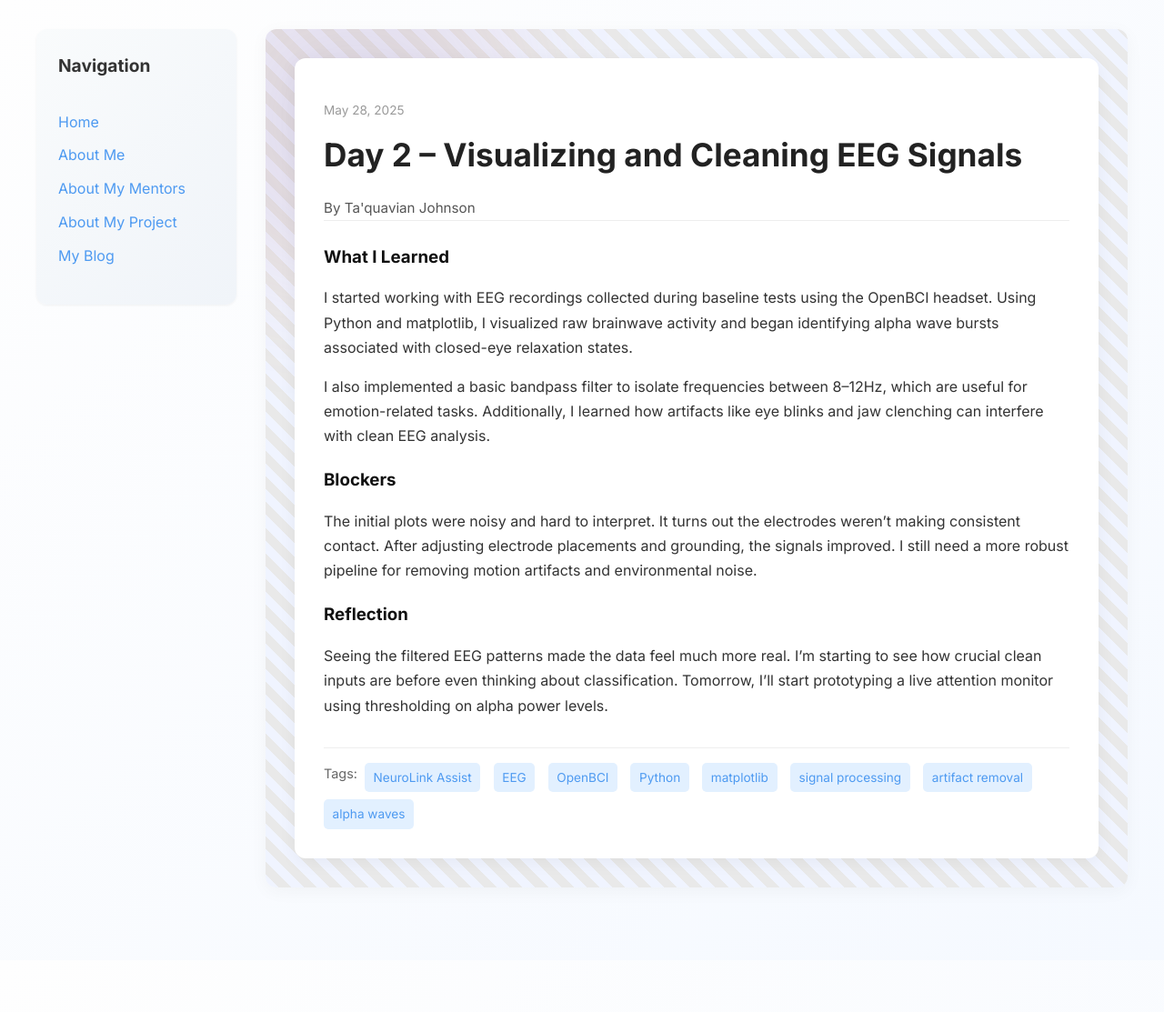
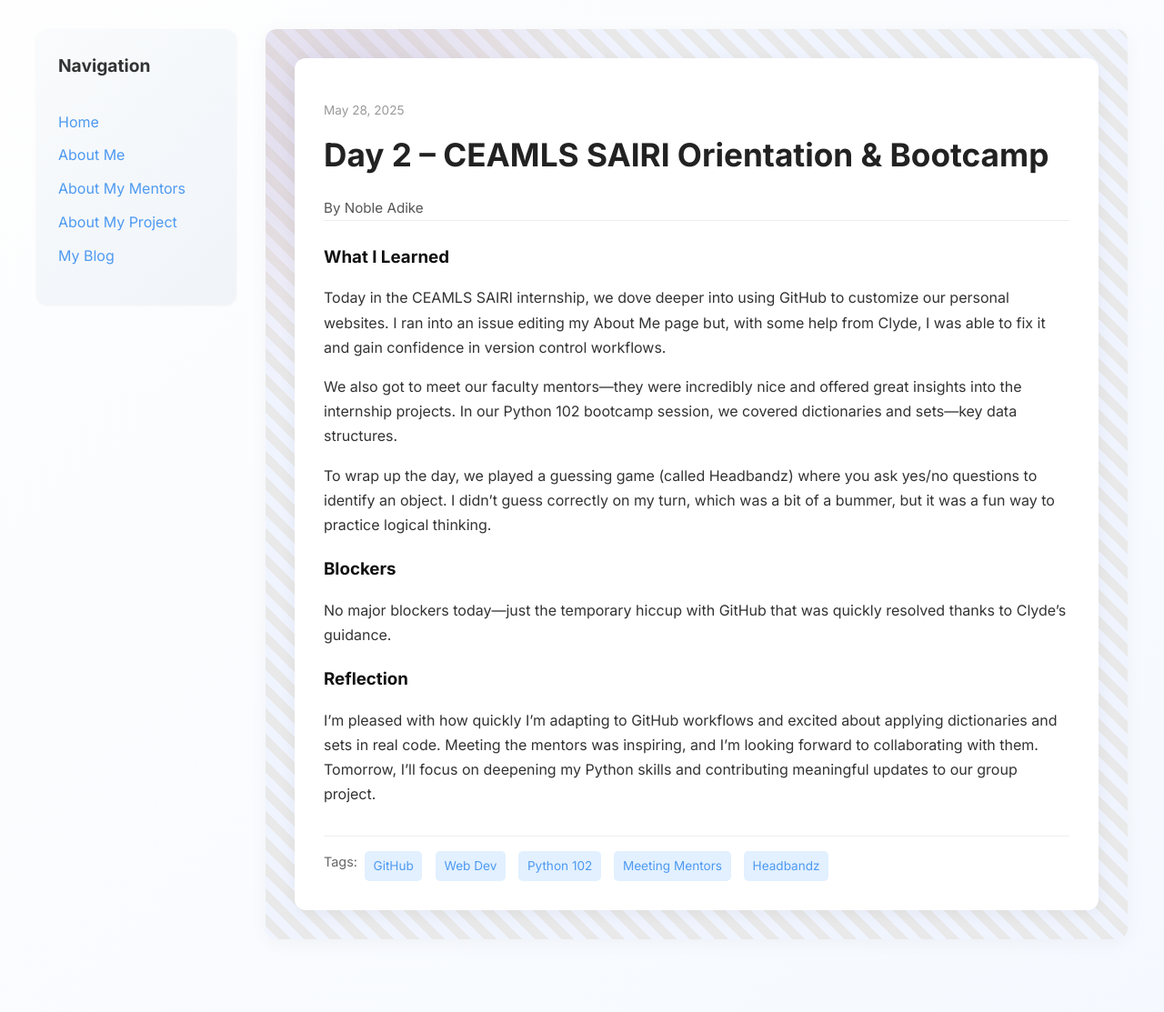
Before and after one commit to kingnaddy/kingnaddy.github.io, a Jekyll site: the page built from _posts/2025-05-28-day-2.md, in a window 1280 px wide. Shown: the whole page at 91% size. Built offline with Jekyll 4.4.1, drawn with Linux system fonts in a browser that asks for light colours; before the commit the page ends 1056 px from its top, so only the background shows below that.

Commit message:
Update 2025-05-28-day-2.md

```diff
--- a/_posts/2025-05-28-day-2.md
+++ b/_posts/2025-05-28-day-2.md
@@ -1,19 +1,21 @@
 ---
 layout: post
-title: "Day 2 – Visualizing and Cleaning EEG Signals"
+title: "Day 2 – CEAMLS SAIRI Orientation & Bootcamp"
 date: 2025-05-28
-author: Ta'quavian Johnson
+author: Noble Adike
 permalink: /day2.html
-tags: ["NeuroLink Assist", "EEG", "OpenBCI", "Python", "matplotlib", "signal processing", "artifact removal", "alpha waves"]
+tags: ["GitHub", "Web Dev", "Python 102", "Meeting Mentors", "Headbandz",]
 
 what_i_learned: |
-  I started working with EEG recordings collected during baseline tests using the OpenBCI headset. Using Python and matplotlib, I visualized raw brainwave activity and began identifying alpha wave bursts associated with closed-eye relaxation states.
+  Today in the CEAMLS SAIRI internship, we dove deeper into using GitHub to customize our personal websites. I ran into an issue editing my About Me page but, with some help from Clyde, I was able to fix it and gain confidence in version control workflows.
 
-  I also implemented a basic bandpass filter to isolate frequencies between 8–12Hz, which are useful for emotion-related tasks. Additionally, I learned how artifacts like eye blinks and jaw clenching can interfere with clean EEG analysis.
+  We also got to meet our faculty mentors—they were incredibly nice and offered great insights into the internship projects. In our Python 102 bootcamp session, we covered dictionaries and sets—key data structures.
+
+  To wrap up the day, we played a guessing game (called Headbandz) where you ask yes/no questions to identify an object. I didn’t guess correctly on my turn, which was a bit of a bummer, but it was a fun way to practice logical thinking.
 
 blockers: |
-  The initial plots were noisy and hard to interpret. It turns out the electrodes weren’t making consistent contact. After adjusting electrode placements and grounding, the signals improved. I still need a more robust pipeline for removing motion artifacts and environmental noise.
+  No major blockers today—just the temporary hiccup with GitHub that was quickly resolved thanks to Clyde’s guidance.
 
 reflection: |
-  Seeing the filtered EEG patterns made the data feel much more real. I’m starting to see how crucial clean inputs are before even thinking about classification. Tomorrow, I’ll start prototyping a live attention monitor using thresholding on alpha power levels.
+  I’m pleased with how quickly I’m adapting to GitHub workflows and excited about applying dictionaries and sets in real code. Meeting the mentors was inspiring, and I’m looking forward to collaborating with them. Tomorrow, I’ll focus on deepening my Python skills and contributing meaningful updates to our group project.
 ---
```
